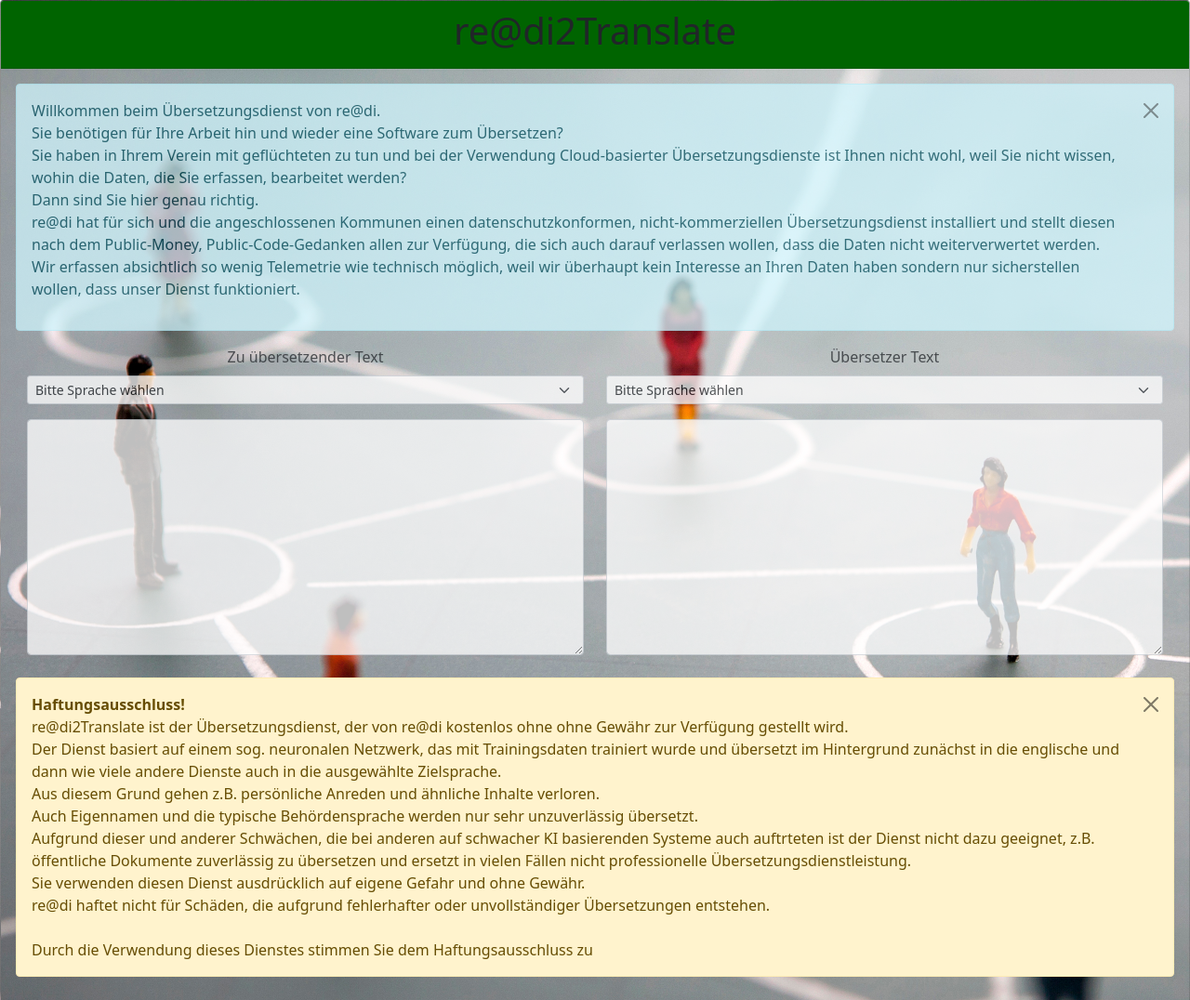
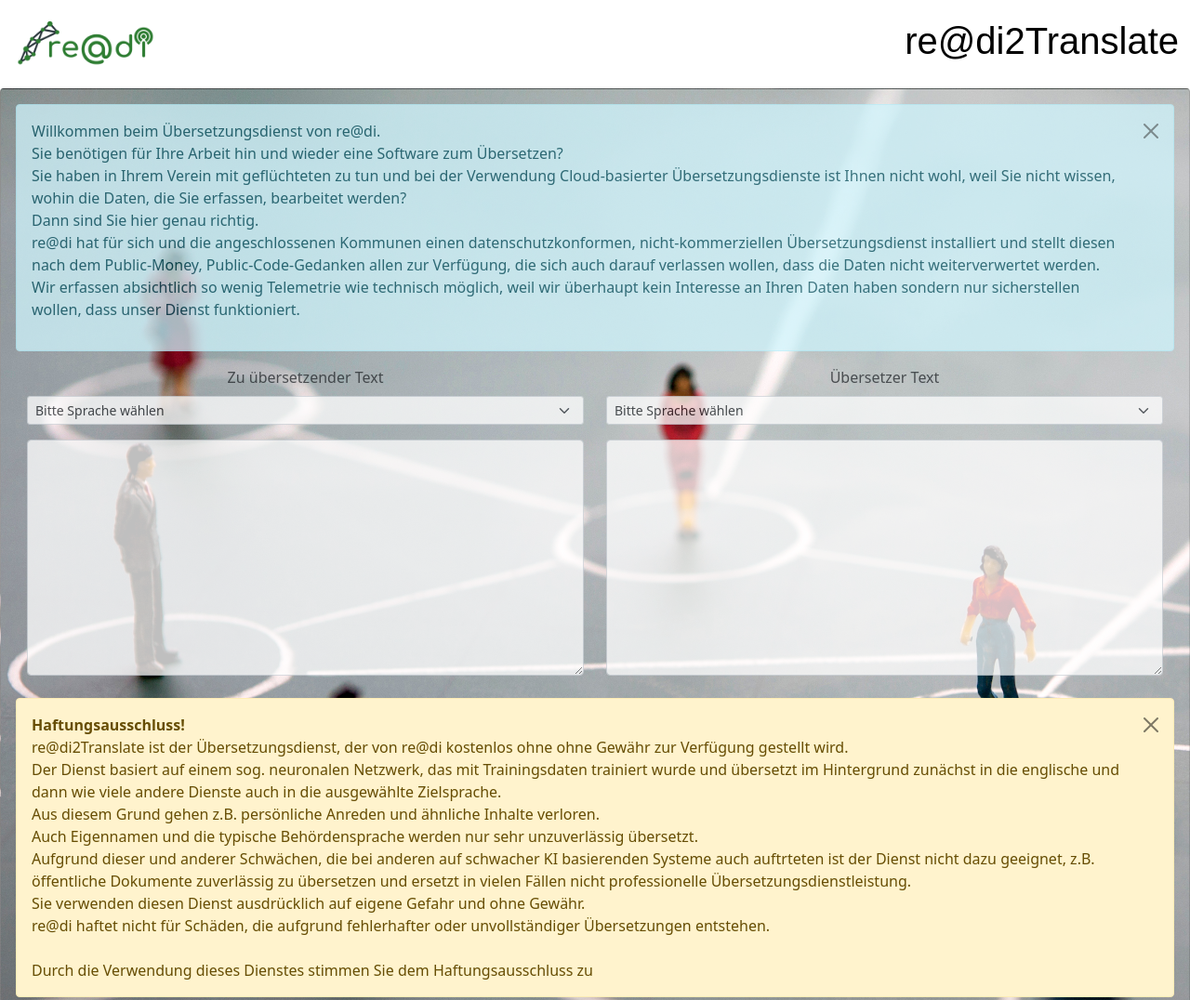
Before and after one commit to regional-digital/LibretranslateGUI, a plain HTML site: page public/index.html in a window 1280 px wide. Shown: the top 1076 px of the page at 93% size. Drawn offline with Linux system fonts and the light colour scheme; no server answers.

Commit message:
added logo, changed view

```diff
--- a/public/index.html
+++ b/public/index.html
@@ -10,22 +10,37 @@
       .card {
         min-height: 100vh;
         background: none;
-        background-image: url('images/readi_logo.jpg');
+        background-image: url('images/readi_background.jpg');
       }
       .card .card-header {
-        background-color:darkgreen;
+        background-color:white;
       }
       .card-footer {
-        background-color:darkgreen;
+        background-color:white;
+      }
+      h1 {
+        color: black;
+        font-family:Arial, Helvetica, sans-serif;
       }
     </style>
   </head>
   <body>
+    <header>
+      <nav class="navbar">
+        <div class="container-fluid">
+
+          <div>
+            <a href="//readi.de" target="_blank"><img src="images/readi_logo.png" alt="readi logo" width="160"></a>
+          </div>
+          <div>
+            <h1>re@di2Translate</h1>
+          </div>
+        </div>
+      </nav>
+
+    </header>
 
     <div class="card text-center">
-      <div class="card-header">
-        <h1>re@di2Translate</h1>
-      </div>
       <div class="card-body">
 
         <div class="alert alert-info alert-dismissible text-start opacity-75">
```
Also changed, not shown: public/images/readi_background.jpg (renamed from public/images/readi_logo.jpg), public/images/readi_logo.png (added).
